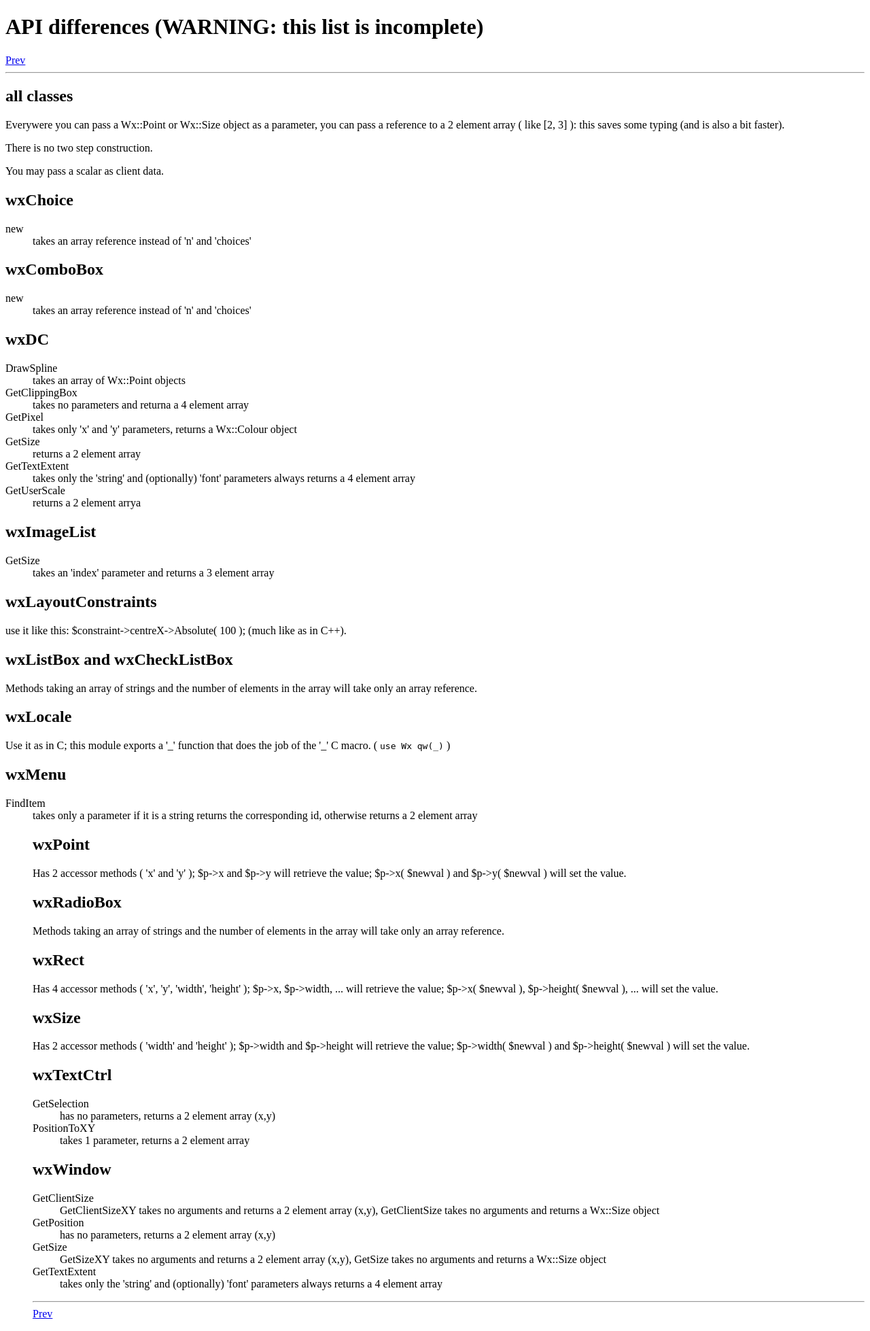
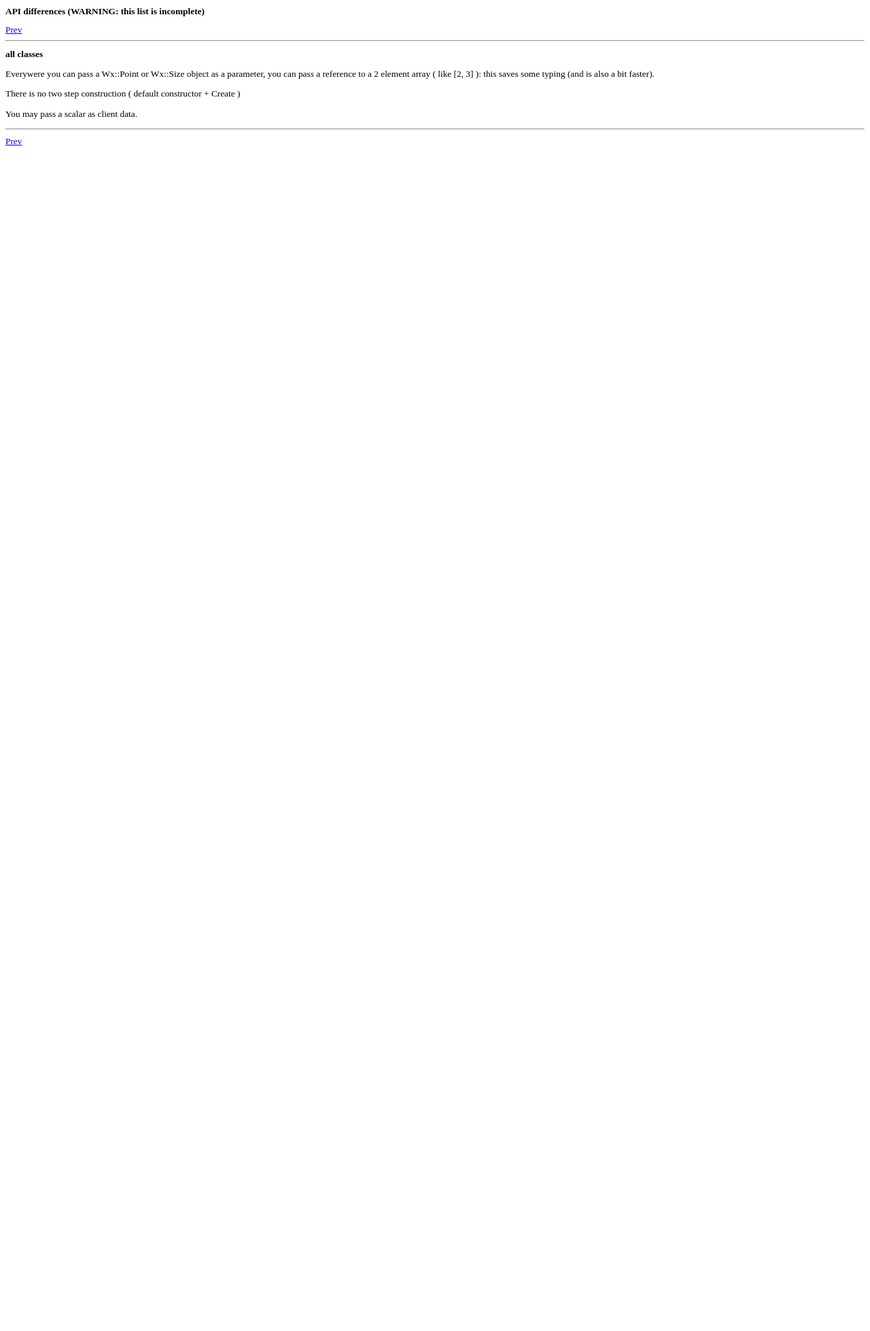
Before and after one commit to wxPerl/WebSite, a PHP site: page /manual/manual5.html in a window 1280 px wide. Shown: the whole page at 68% size. After the commit the page ends 214 px from the top, so only its background shows below. Run offline with PHP 8.4, Linux system fonts and the light colour scheme.

Commit message:
*** empty log message ***
git-svn-id: http://svn.code.sf.net/p/wxperl/code/WebSite/trunk@151 2e9104e8-d5c8-4c90-bb67-bfd1792b7337

```diff
--- a/site/default.css
+++ b/site/default.css
@@ -3,6 +3,10 @@ BODY {
   color: black;
 }
 
-BODY.navigation-bar {
+BODY * {
+  font-size: 10pt
+}
+
+BODY.navigation-bar * {
   font-size: 8pt
 }
--- a/site/manual/manual.html
+++ b/site/manual/manual.html
@@ -21,8 +21,8 @@
 </p>
 
 <p>
-  If you think this manual could be improved (or you think my english
-  is really bad), contact <a href="mailto:mbarbon@users.sourceforge.net">
+  If you think this manual could be improved,
+  contact <a href="mailto:mbarbon@users.sourceforge.net">
   me</a> an I will correct it.
 </p>
 
--- a/site/manual/manual5.html
+++ b/site/manual/manual5.html
@@ -19,145 +19,11 @@
 </p>
 
 <p>
-  There is no two step construction.
+  There is no two step construction ( default constructor + Create )
 </p>
 
 <p>
   You may pass a scalar as client data.
-</p>
-
-<h2>wxChoice</h2>
-<p>
-  <dl>
-    <dt>new</dt>
-    <dd>takes an array reference instead of 'n' and 'choices'</dd>
-  </dl>
-</p>
-
-<h2>wxComboBox</h2>
-<p>
-  <dl>
-    <dt>new</dt>
-    <dd>takes an array reference instead of 'n' and 'choices'</dd>
-  </dl>
-</p>
-
-<h2>wxDC</h2>
-<p>
-  <dl>
-    <dt>DrawSpline</dt>
-    <dd>takes an array of Wx::Point objects</dd>
-
-    <dt>GetClippingBox</dt>
-    <dd>takes no parameters and returna a 4 element array</dd>
-
-    <dt>GetPixel</dt>
-    <dd>takes only 'x' and 'y' parameters, returns a Wx::Colour object</dd>
-
-    <dt>GetSize</dt>
-    <dd>returns a 2 element array</dd>
-
-    <dt>GetTextExtent</dt>
-    <dd>takes only the 'string' and (optionally) 'font' parameters
-        always returns a 4 element array</dd>
-
-    <dt>GetUserScale</dt>
-    <dd>returns a 2 element arrya</dd>
-  </dl>
-</p>
-
-<h2>wxImageList</h2>
-<p>
-  <dl>
-    <dt>GetSize</dt>
-    <dd>takes an 'index' parameter and returns a 3 element array</dd>
-  </dl>
-</p>
-
-<h2>wxLayoutConstraints</h2>
-<p>
-  use it like this: $constraint->centreX->Absolute( 100 ); (much like as in
-  C++).
-</p>
-
-<h2>wxListBox and wxCheckListBox</h2>
-<p>
-  Methods taking an array of strings and the number of elements in the
-  array will take only an array reference.
-</p>
-
-<h2>wxLocale</h2>
-<p>
-  Use it as in C; this module exports a '_' function that does the job
-  of the '_' C macro. ( <code>use Wx qw(_)</code> )
-</p>
-
-<h2>wxMenu</h2>
-<p>
-  <dl>
-    <dt>FindItem</dt>
-    <dd>takes only a parameter if it is a string returns the corresponding id,
-        otherwise returns a 2 element array<dd>
-  <dl>
-</p>
-
-<h2>wxPoint</h2>
-<p>
-  Has 2 accessor methods ( 'x' and 'y' ); $p->x and $p->y will retrieve
-  the value; $p->x( $newval ) and $p->y( $newval ) will set the value.
-</p>
-
-<h2>wxRadioBox</h2>
-<p>
-  Methods taking an array of strings and the number of elements in the
-  array will take only an array reference.
-</p>
-
-<h2>wxRect</h2>
-<p>
-  Has 4 accessor methods ( 'x', 'y', 'width', 'height' );
-  $p->x, $p->width, ... will retrieve
-  the value; $p->x( $newval ), $p->height( $newval ), ... will set the value.
-</p>
-
-<h2>wxSize</h2>
-<p>
-  Has 2 accessor methods ( 'width' and 'height' );
-  $p->width and $p->height will retrieve
-  the value; $p->width( $newval ) and $p->height( $newval ) will set the value.
-</p>
-
-<h2>wxTextCtrl</h2>
-<p>
-  <dl>
-    <dt>GetSelection</dt>
-    <dd>has no parameters, returns a 2 element array (x,y)</dd>
-
-    <dt>PositionToXY</dt>
-    <dd>takes 1 parameter, returns a 2 element array</dd>
-  </dl>
-</p>
-
-<h2>wxWindow</h2>
-<p>
-  <dl>
-    <dt>GetClientSize</dt>
-    <dd>GetClientSizeXY takes no arguments and returns a 2 element array (x,y),
-        GetClientSize takes no arguments and returns a Wx::Size object</dd>
-
-    <dt>GetPosition</dt>
-    <dd>has no parameters, returns a 2 element array (x,y)</dd>
-
-    <dt>GetSize</dt>
-    <dd>GetSizeXY takes no arguments and returns a 2 element array (x,y),
-        GetSize takes no arguments and returns a Wx::Size object</dd>
-
-    <dt>GetTextExtent</dt>
-    <dd>takes only the 'string' and (optionally) 'font' parameters
-        always returns a 4 element array</dd>
-
-
-  </dl>
 </p>
 
 <hr>
```
